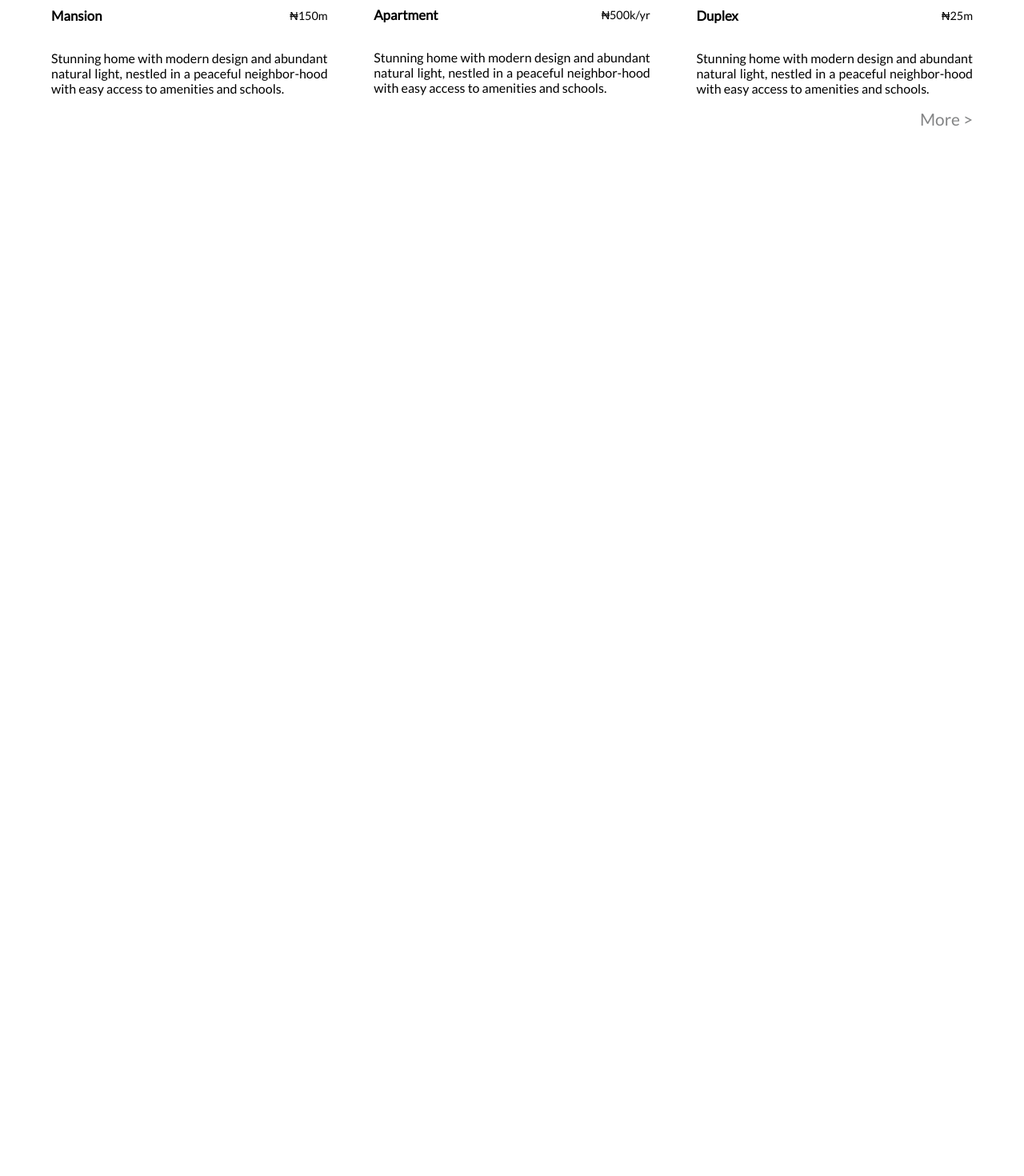
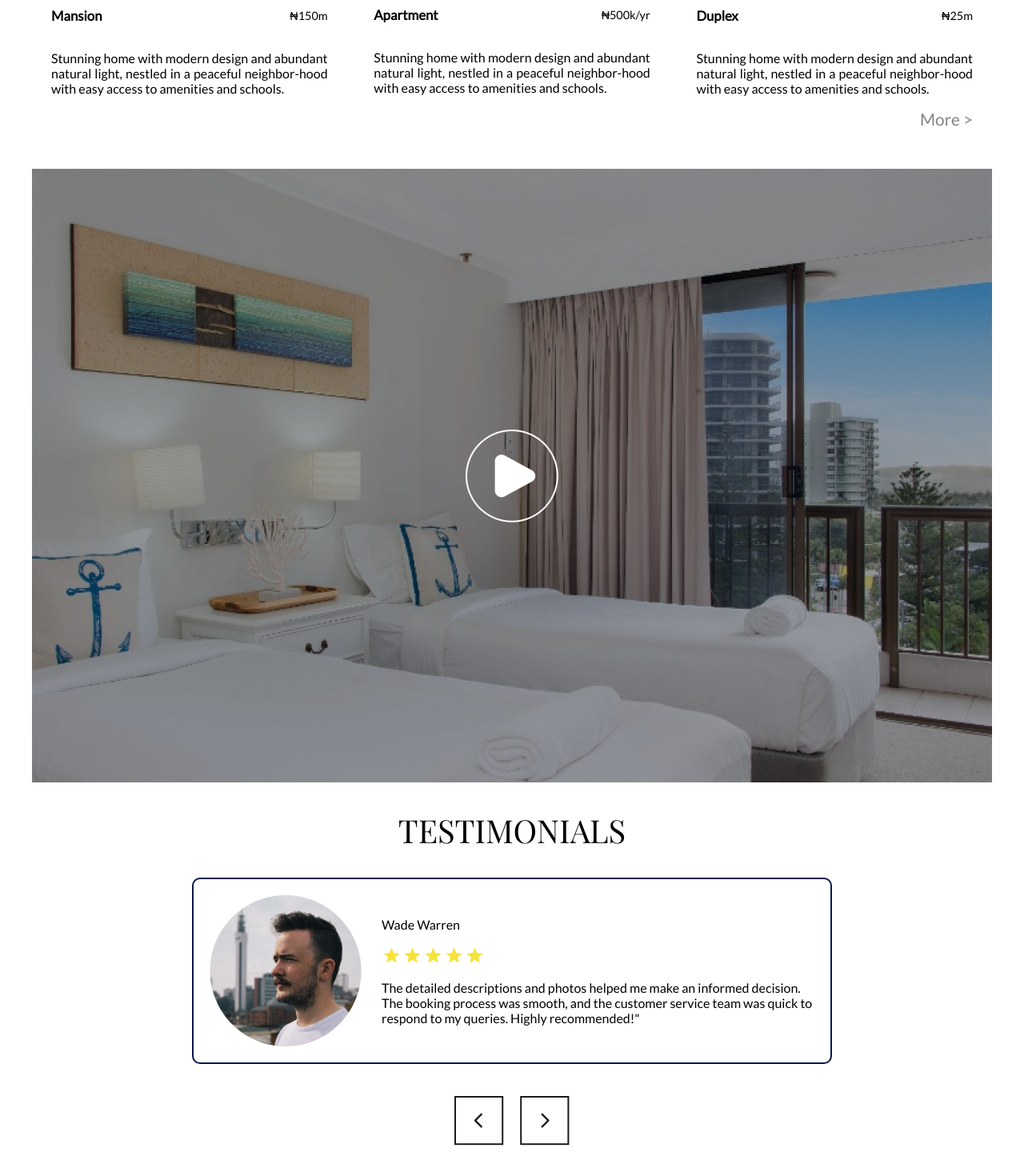
Before and after one commit to Oladimeji-Dev/betastay, a React (Vite) app: page / in a window 1280 px wide. Shown: the part 1773-3243 px from the top of the page at 80% size. Before the commit the page ends 1984 px from the top, so only its background shows below. Built offline with nearby package versions, Linux system fonts and the light colour scheme.

Commit message:
feat: added it to the testimonial

```diff
--- a/src/App.css
+++ b/src/App.css
@@ -75,6 +75,7 @@
     align-items: flex-start;
     flex-wrap: wrap;
     justify-content: space-between;
+
 }
 a{
     text-decoration: none;
@@ -84,8 +85,35 @@ a{
 .moreHouse{
     display: flex;
     justify-content: flex-end;
+    margin-bottom: 50px;
 }
 .moreHouse a{
     color: #1a1c1e8a;
     font-size: 1.3rem;
 }
+.videoImage{
+    margin : 50px 0;
+    display: flex;
+    justify-content: center;
+}
+.videoImage:hover{
+    cursor: pointer;
+}
+.testimonials{
+    margin-top: 40px;
+}
+h1.testHeader{
+    text-align: center;
+    font-weight: normal;
+    font-size: 2.5rem;
+}
+.testNav{
+    display: flex;
+    align-items: center;
+    justify-content: center;
+    gap: 20px;
+    margin-top: 40px;
+}
+.testNav svg:hover{
+    cursor: pointer;
+}
--- a/src/App.jsx
+++ b/src/App.jsx
@@ -3,6 +3,10 @@ import Navbar from './component/Navbar'
 import FilterProperty from './component/FilterProperty'
 import HouseCard from './component/HouseCard'
 import houses from './data/houses.json'
+import imageVideo from './assets/imagevideo.png'
+import TestimonyCard from './component/TestimonyCard'
+import { ReactComponent as LeftArrow } from './assets/left-arrow.svg'
+import { ReactComponent as RightArrow } from "./assets/right-arrow.svg"
 function App() {
   return (
     <div className='app'>
@@ -37,6 +41,23 @@ function App() {
           <a href="#">More {">"}</a>
         </span>
       </section>
+      <section className="container videoImage">
+          <img src={imageVideo} alt="" />
+      </section>
+      <section className='container testimonials'>
+          <h1 className='testHeader'>TESTIMONIALS</h1>
+          <TestimonyCard />
+
+          <nav className='testNav'>
+            <LeftArrow />
+            <RightArrow />
+          </nav>
+      </section>
+      <footer className='appFooter'>
+      {/* <div className="navBarBrand">
+          <h1>BETASTAY</h1>
+      </div> */}
+      </footer>
     </div>
   )
 }
```
